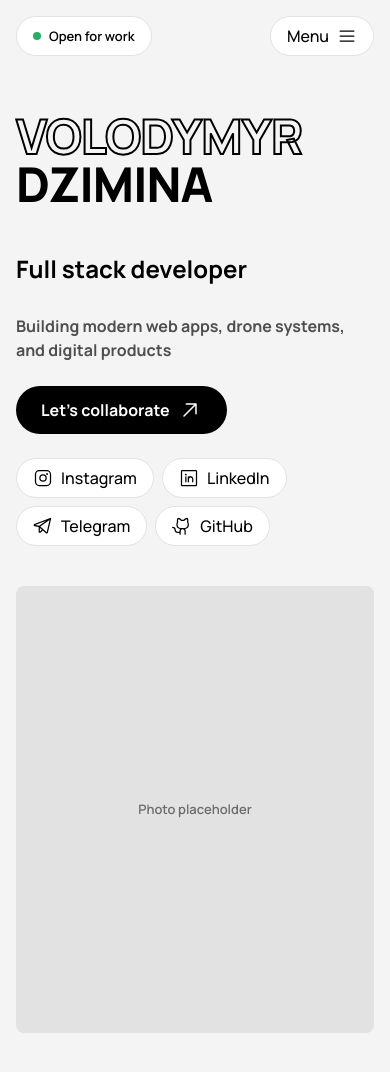
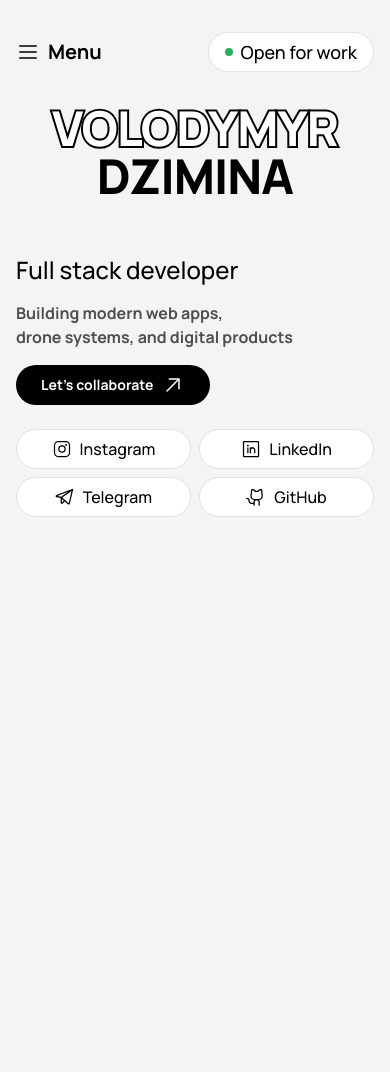
Before and after one commit to 41cha/portfolio, a React (Vite) app: page / in a window 390 px wide. Shown: the top 1072 px of the page. After the commit the page ends 844 px from the top, so only its background shows below. Built offline with nearby package versions, Linux system fonts and the light colour scheme.

Commit message:
Refresh nav and add portfolio work
Updated the hero and navigation to match the new responsive layout, including CTA and social styling improvements. Added a new selected-work section with filterable project cards and supporting styles for mobile, tablet, and desktop.

```diff
--- a/src/sections/Hero.jsx
+++ b/src/sections/Hero.jsx
@@ -1,11 +1,12 @@
-import Section from '../components/Section'
+import Container from '../components/Container'
 import Button from '../components/Button'
 import Pill from '../components/Pill'
 import { SOCIALS } from '../data/socials'
 
 export default function Hero() {
   return (
-    <Section id="home" className="hero">
+      <section id="home" className="hero">
+        <Container className="hero__inner">
           <h1 className="text-display hero__title">
             <span className="text-outline">VOLODYMYR</span>
             <br />
@@ -14,27 +15,26 @@ export default function Hero() {
 
           <div className="hero__body">
             <div className="hero__info">
-          <p className="text-h3 hero__role">Full stack developer</p>
+              <p className="text-h2 hero__role">Full stack developer</p>
               <p className="text-body hero__desc">
-            Building modern web apps, drone systems, and digital products
+                Building modern web apps,
+                <br />
+                drone systems, and digital products
               </p>
-          <Button href="#contact" icon="arrow-up-right">
+              <Button href="#contact" icon="arrow-up-right" className="hero__cta">
                 Let's collaborate
               </Button>
+            </div>
+
             <div className="hero__socials">
               {SOCIALS.map((s) => (
-              <Pill key={s.label} href={s.href} icon={s.icon}>
+                  <Pill key={s.label} href={s.href} icon={s.icon} className="hero__social">
                     {s.label}
                   </Pill>
               ))}
             </div>
           </div>
-
-        {/* TODO: replace with real photo */}
-        <div className="hero__photo" role="img" aria-label="Photo placeholder">
-          Photo placeholder
-        </div>
-      </div>
-    </Section>
+        </Container>
+      </section>
   )
 }
--- a/src/sections/Nav.jsx
+++ b/src/sections/Nav.jsx
@@ -11,6 +11,10 @@ const LINKS = [
   { label: 'Contact', href: '#contact' },
 ]
 
+// Layout per breakpoint (see sections.css):
+//   mobile  <768   : [Menu]  ........  [Open for work]
+//   tablet  768+   : [Open for work]  [Menu]  [Let's Talk]
+//   desktop 1024+  : [Open for work]  Work Service Experience Contact  [Let's Talk]
 export default function Nav() {
   const [open, setOpen] = useState(false)
   const close = () => setOpen(false)
@@ -21,6 +25,17 @@ export default function Nav() {
           <div className="nav__bar">
             <StatusPill />
 
+            <button
+                type="button"
+                className="nav__menu-btn"
+                aria-expanded={open}
+                aria-controls="nav-panel"
+                onClick={() => setOpen((o) => !o)}
+            >
+              <Icon name={open ? 'x' : 'list'} />
+              Menu
+            </button>
+
             <ul className="nav__links">
               {LINKS.map((l) => (
                   <li key={l.href}>
@@ -29,21 +44,9 @@ export default function Nav() {
               ))}
             </ul>
 
-          <div className="nav__actions">
             <Button href="#contact" icon="arrow-up-right" className="nav__cta">
               Let's Talk
             </Button>
-            <button
-              type="button"
-              className="pill nav__menu-btn"
-              aria-expanded={open}
-              aria-controls="nav-panel"
-              onClick={() => setOpen((o) => !o)}
-            >
-              Menu
-              <Icon name={open ? 'x' : 'list'} size={20} />
-            </button>
-          </div>
           </div>
 
           {open && (
--- a/src/styles/sections.css
+++ b/src/styles/sections.css
@@ -1,31 +1,47 @@
-/* Page sections. Import after components.css. Mobile first. */
+/* Page sections. Import after components.css. Mobile first.
+   Layouts follow Figma frames: Hero 7:242 (1440), 7:244 (768), 7:245 (360). */
 
-/* ---------- Nav ---------- */
-.nav {
-  position: sticky;
-  top: 0;
-  z-index: 10;
-  background: var(--bg);
-}
+/* ==========================================================================
+   Nav
+   ========================================================================== */
+.nav { position: relative; z-index: 10; }
+
 .nav__bar {
   display: flex;
   align-items: center;
   justify-content: space-between;
   gap: var(--space-16);
-  padding-block: var(--space-16);
+  padding-block: var(--space-32);
 }
-.nav__links {
-  display: none;
-  gap: var(--space-40);
-  margin: 0;
+
+.nav .status-pill { font-size: 18px; font-weight: 500; line-height: 1; }
+
+/* Mobile: Menu on the left, status pill on the right */
+.nav__menu-btn {
+  order: -1;
+  display: inline-flex;
+  align-items: center;
+  gap: var(--space-8);
+  height: var(--pill-height);
   padding: 0;
-  list-style: none;
+  border: 0;
+  background: none;
+  color: var(--text);
+  font: inherit;
+  font-size: 20px;
+  font-weight: 700;
+  line-height: 1;
+  cursor: pointer;
 }
+.nav__menu-btn:focus-visible { outline: var(--focus-ring); outline-offset: 4px; }
+
+.nav__links { display: none; margin: 0; padding: 0; list-style: none; }
 .nav__links a,
 .nav__panel a:not(.btn) {
   color: var(--text);
   text-decoration: none;
   font-size: var(--fs-h3);
+  font-weight: 500;
   line-height: 1;
   transition: color var(--dur-fast) var(--ease-out);
 }
@@ -34,8 +50,7 @@
 .nav__links a:focus-visible,
 .nav__panel a:focus-visible { outline: var(--focus-ring); outline-offset: 4px; }
 
-.nav__actions { display: flex; align-items: center; gap: var(--space-8); }
-.nav__cta { display: none; }
+.nav__cta { display: none; height: var(--pill-height); font-size: 20px; }
 
 .nav__panel {
   display: flex;
@@ -46,52 +61,185 @@
   border-top: var(--border-width) solid var(--border);
 }
 
+/* Tablet: [status] [Menu] [Let's Talk] */
 @media (min-width: 768px) {
+  .nav__bar { padding-block: var(--space-56); }
+  .nav .status-pill { font-size: var(--fs-h3); }
+  .nav__menu-btn { order: 0; font-size: var(--fs-h3); font-weight: 500; }
   .nav__cta { display: inline-flex; }
   .nav__panel-cta { display: none; }
 }
+
+/* Desktop: [status] Work Service Experience Contact [Let's Talk] */
 @media (min-width: 1024px) {
-  .nav__links { display: flex; }
+  .nav__bar { padding-block: var(--space-72); }
   .nav__menu-btn { display: none; }
   .nav__panel { display: none; }
+  .nav__links {
+    flex: 1;
+    display: flex;
+    justify-content: space-evenly;
+  }
 }
 
-/* ---------- Hero ---------- */
-.hero { padding-top: var(--space-40); }
-.hero__title { margin: 0; }
-.hero__body {
-  display: grid;
-  gap: var(--space-40);
-  margin-top: var(--space-40);
+/* ==========================================================================
+   Hero
+   ========================================================================== */
+.hero { padding-bottom: var(--space-56); }
+
+.hero__inner {
+  display: flex;
+  flex-direction: column;
+  gap: var(--space-56);
 }
+
+.hero__title { margin: 0; text-align: center; }
+
+/* Figma: white fill + outline. paint-order puts the fill on top of the
+   stroke, which hides the overlap "knots" of the variable font. */
+.hero__title .text-outline {
+  color: var(--surface);
+  -webkit-text-stroke: 4px var(--text);
+  paint-order: stroke fill;
+}
+
+.hero__body { display: flex; flex-direction: column; gap: var(--space-24); }
+
 .hero__info {
   display: flex;
   flex-direction: column;
   align-items: flex-start;
-  gap: var(--space-24);
+  gap: var(--space-16);
 }
-.hero__role,
+.hero__role { margin: 0; font-weight: 500; }
 .hero__desc { margin: 0; }
-.hero__socials { display: flex; flex-wrap: wrap; gap: var(--space-8); }
+.hero__cta { height: 40px; font-size: 14px; }
 
-/* Photo placeholder: replace with <img> later */
-.hero__photo {
+/* Socials: 2x2 grid on mobile, stacked column from tablet */
+.hero__socials {
   display: grid;
-  place-items: center;
-  width: 100%;
-  max-width: 400px;
-  aspect-ratio: 4 / 5;
-  background: var(--color-gray-2);
-  border-radius: var(--radius-card);
-  color: var(--text-muted);
-  font-size: var(--fs-small);
-  font-weight: var(--fw-small);
+  grid-template-columns: 1fr 1fr;
+  gap: var(--space-8);
+}
+.hero__social { justify-content: center; font-size: 16px; }
+
+@media (min-width: 768px) {
+  .hero__inner {
+    min-height: max(560px, calc(100svh - 190px));
+  }
+  .hero__title { margin-block: auto; }
+
+  .hero__body {
+    flex-direction: row;
+    justify-content: space-between;
+    align-items: flex-end;
+    padding-inline: var(--space-24);
+  }
+
+  .hero__socials { grid-template-columns: auto; width: max-content; }
+  .hero__social { font-size: 20px; }
+  .hero__social svg { width: 24px; height: 24px; }
 }
 
 @media (min-width: 1024px) {
-  .hero__body {
-    grid-template-columns: repeat(2, minmax(0, 1fr));
-    align-items: end;
+  .hero__body { padding-inline: var(--space-32); }
+}
+
+/* ==========================================================================
+   Work  (Figma: 7:326 / 7:328 / 7:329)
+   White background, ghost word behind the heading.
+   ========================================================================== */
+.work {
+  background: var(--surface);
+  padding-top: var(--space-72);
+  padding-bottom: var(--section-gap);
+}
+
+.work__head { margin-bottom: var(--space-56); }
+
+.work__ghost {
+  display: block;
+  text-align: center;
+  color: var(--color-gray-2);
+  user-select: none;
+}
+
+/* Mobile: heading sits below the ghost word. Tablet+: it overlaps it. */
+.work__title {
+  position: relative;
+  margin: 10px 0 0;
+  text-align: center;
+}
+
+.work__content {
+  display: grid;
+  grid-template-areas: "filters" "cards" "all";
+  gap: var(--space-32);
+}
+
+.work__filters {
+  grid-area: filters;
+  display: flex;
+  flex-wrap: wrap;
+  gap: var(--space-8);
+}
+.work__filters .pill { font-size: 16px; }
+
+.work__cards {
+  grid-area: cards;
+  display: grid;
+  grid-template-columns: 1fr;
+  gap: var(--space-40) var(--space-24);
+}
+
+.work__all { grid-area: all; width: 100%; }
+
+/* Card */
+.work-card {
+  transition: transform var(--dur-fast) var(--ease-out);
+}
+.work-card:hover { transform: translateY(var(--hover-lift)); }
+
+.work-card__image {
+  aspect-ratio: 4 / 3;
+  background: var(--color-gray-2);
+  border-radius: var(--radius-card);
+}
+.work-card__title {
+  margin: var(--space-16) 0 0;
+  font-size: var(--fs-h3);
+  line-height: 1.2;
+  font-weight: 600;
+  color: var(--text);
+}
+.work-card__tags {
+  display: flex;
+  flex-wrap: wrap;
+  gap: var(--space-8);
+  margin-top: 12px;
+}
+.work-card .tag { height: 22px; padding: 0 12px; }
+
+@media (min-width: 768px) {
+  .work { padding-top: var(--space-56); }
+  .work__head { margin-bottom: var(--space-120); }
+  .work__title { margin-top: -45px; }
+
+  .work__content {
+    grid-template-areas: "filters all" "cards cards";
+    grid-template-columns: 1fr auto;
+    column-gap: var(--space-16);
+    row-gap: var(--space-56);
+    align-items: center;
   }
-  .hero__photo { justify-self: end; }
+  .work__filters .pill { font-size: 20px; }
+  .work__all { width: auto; height: 44px; font-size: 20px; }
+
+  .work__cards { grid-template-columns: repeat(2, minmax(0, 1fr)); }
+  .work-card__image { aspect-ratio: 4 / 5; }
 }
+
+@media (min-width: 1024px) {
+  .work__title { margin-top: -51px; }
+  .work-card__image { aspect-ratio: 4 / 3; }
+}
```
Also changed, not shown: src/sections/Work.jsx (added, +45 -0 lines). Lines whose indentation alone changed are shown as unchanged.
